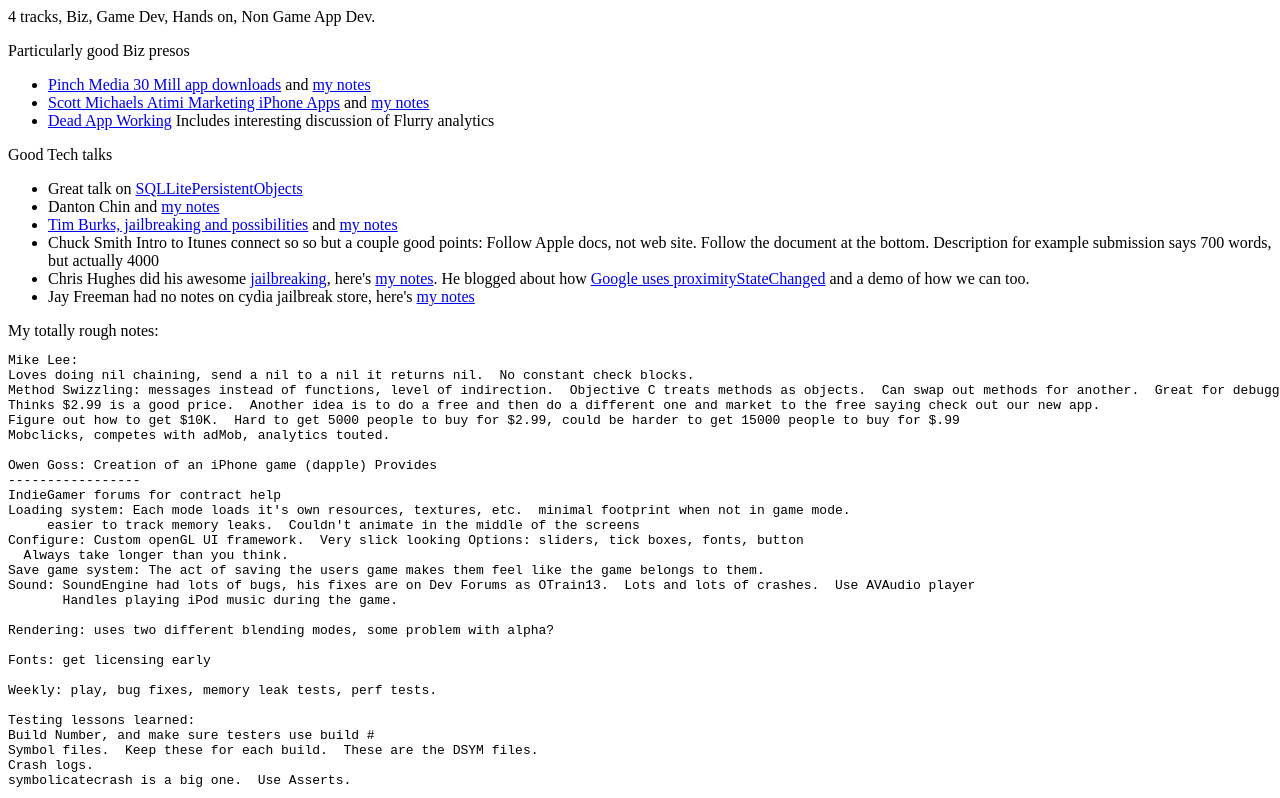
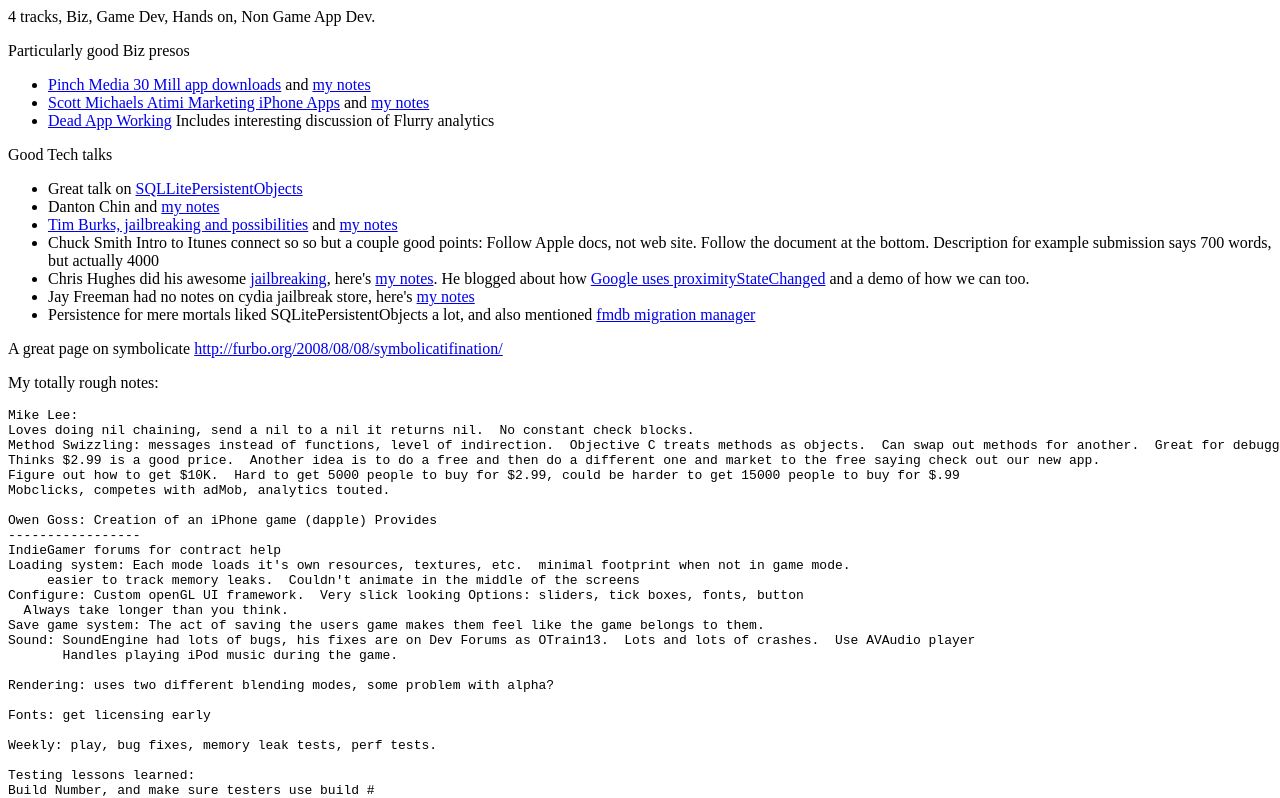
Before and after one commit to DavidOrchard/360idev-conference-proceedings, a plain HTML site: page index.html in a window 1280 px wide. Shown: the top 798 px of the page. Drawn offline with Linux system fonts and the light colour scheme.

Commit message:
added some links

```diff
--- a/index.html
+++ b/index.html
@@ -20,8 +20,11 @@
 <li>Chuck Smith Intro to Itunes connect so so but a couple good points: Follow Apple docs, not web site.  Follow the document at the bottom.  Description for example submission says 700 words, but actually 4000
 <li>Chris Hughes did his awesome <a href="http://spazout.com/360_idev_post_talk_mega_pack">jailbreaking</a>, here's <a href="#chrishughes">my notes</a>.  He blogged about how <a href="http://spazout.com/google_cheats_independent_iphone_developers_screwed">Google uses proximityStateChanged</a> and a demo of how we can too.
 <li>Jay Freeman had no notes on cydia jailbreak store, here's <a href="#saurik">my notes</a>
+<li>Persistence for mere mortals liked SQLitePersistentObjects a lot, and also mentioned <a href="http://github.com/mocra/fmdb-migration-manager/tree/master">fmdb migration manager</a>
+</ul>
+<p>A great page on symbolicate <a href="http://furbo.org/2008/08/08/symbolicatifination/">http://furbo.org/2008/08/08/symbolicatifination/</a>
+<p>
 
-</ul>
 My totally rough notes:
 <pre>
 Mike Lee:
```
